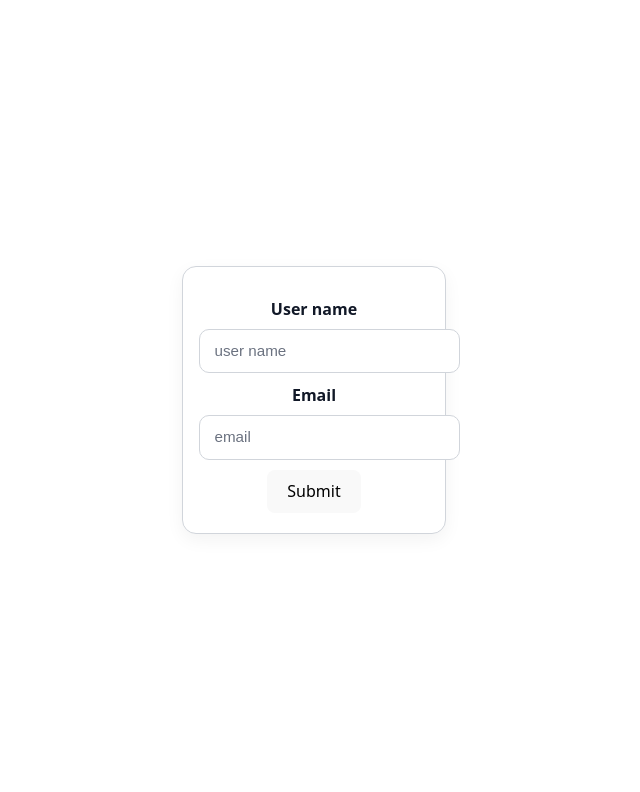
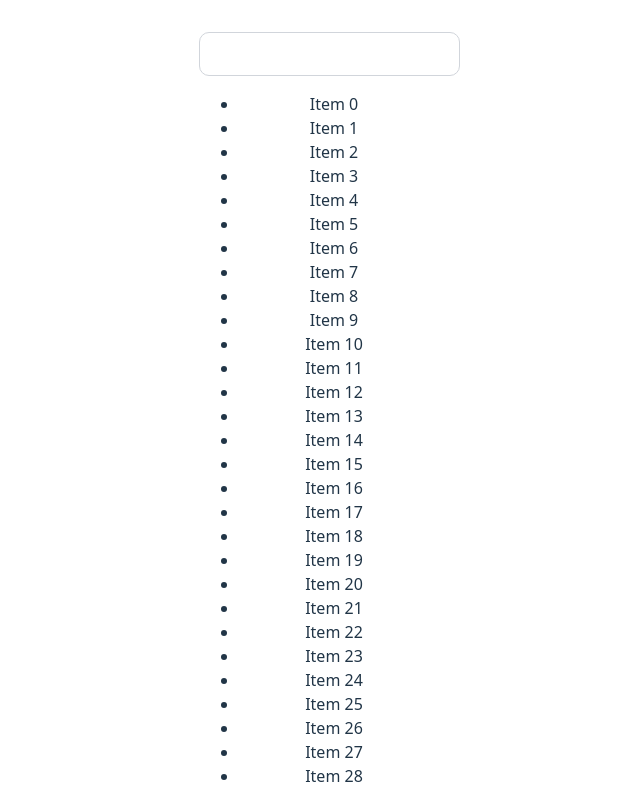
Before and after one commit to LysenkoDenys/react-learning, a React (Vite) app: page / in a window 1280 px wide. Shown: the top 792 px of the page, without its empty margins (326-966 px from the left). Built offline with nearby package versions, Linux system fonts and the light colour scheme.

Commit message:
13 unit useTransition finished

```diff
--- a/src/App.tsx
+++ b/src/App.tsx
@@ -1,6 +1,7 @@
 // import { useState } from 'react';
 import './App.css';
-import StatefulForm from './components/StatefulForm';
+import LongList from './components/LongList';
+// import StatefulForm from './components/StatefulForm';
 // import UseRefExample from './components/UseRefExample';
 // import CalculationWithoutMemo from './components/CalculationWithoutMemo';
 // import UseMemoCalculation from './components/UseMemoCalculation';
@@ -94,7 +95,8 @@ function App() {
       {/* </div> */}
       {/* <MeasuredHeight /> */}
       {/* <UseRefExample /> */}
-      <StatefulForm />
+      {/* <StatefulForm /> */}
+      <LongList />
     </>
   );
 }
--- /dev/null
+++ b/src/components/LongList.tsx
@@ -0,0 +1,46 @@
+import React, { useState, useTransition } from 'react';
+
+type DataArray = {
+  id: number;
+  name: string;
+}[];
+
+const LongList = () => {
+  const [filterInputValue, setFilterInputValue] = useState('');
+  const [isPending, startTransition] = useTransition();
+
+  const items = Array.from({ length: 25000 }, (_, i) => ({
+    id: i,
+    name: `Item ${i}`,
+  }));
+
+  const filterItems = (dataArray: DataArray, filterBy: string) =>
+    dataArray.filter((item) =>
+      item.name.includes(filterBy.toLocaleLowerCase())
+    );
+
+  const filteredItems = filterItems(items, filterInputValue);
+
+  const handleInputChange = (event: React.ChangeEvent<HTMLInputElement>) => {
+    startTransition(() => setFilterInputValue(event.target.value));
+    // setFilterInputValue(event.target.value);
+  };
+
+  return (
+    <>
+      <input
+        type="text"
+        value={filterInputValue}
+        onChange={handleInputChange}
+      />
+      {isPending ? <p>Updating...</p> : null}
+      <ul>
+        {filteredItems.map((item) => (
+          <li key={item.id}>{item.name}</li>
+        ))}
+      </ul>
+    </>
+  );
+};
+
+export default LongList;
```
